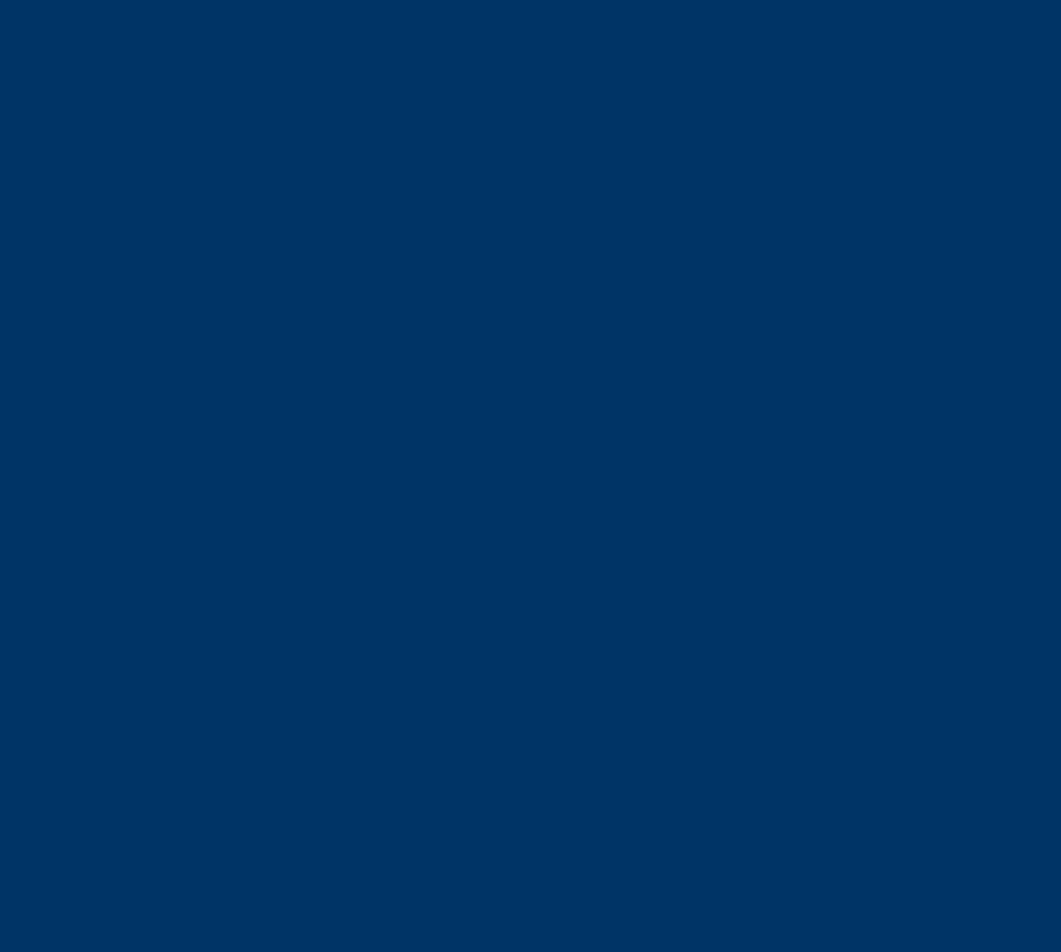
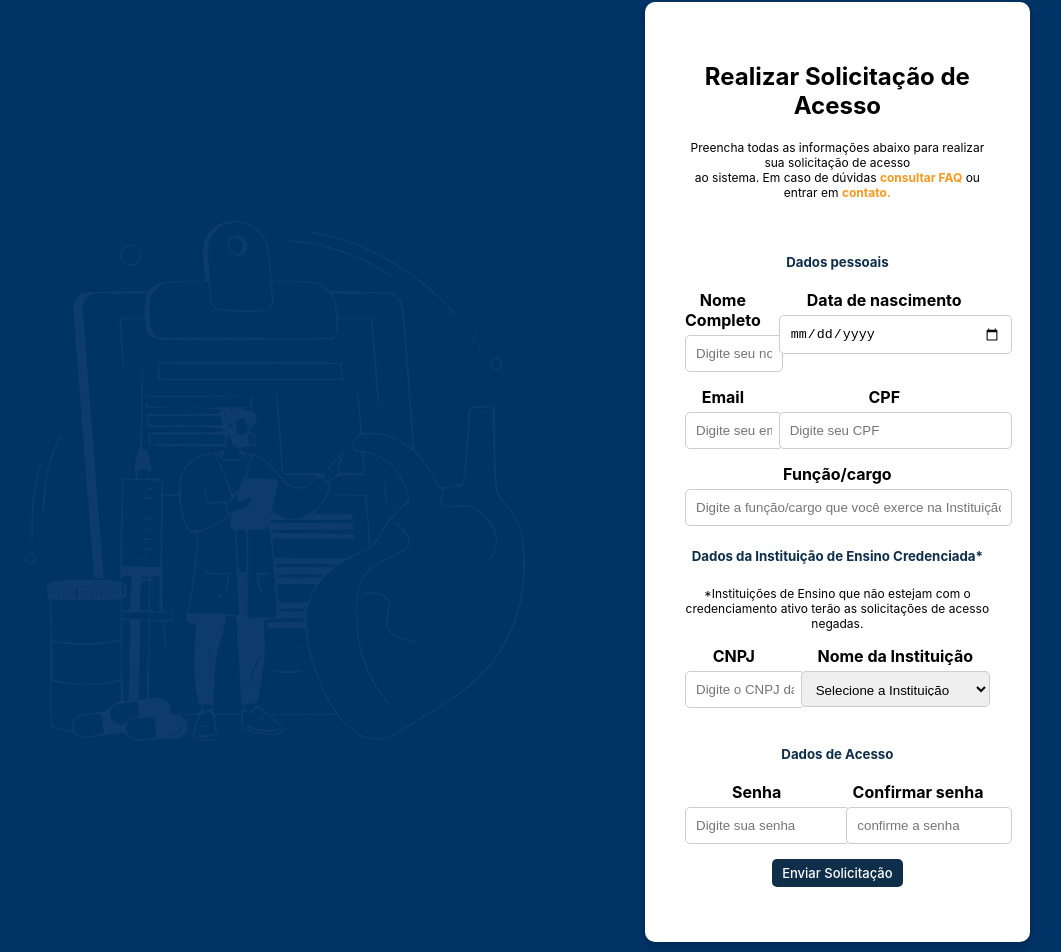
Before and after one commit to laisqueiroz/solicita, a Vue app in the folder frontend/: page /cadastro in a window 1280 px wide. Before the commit this address had no page. Shown: the part 144-1096 px from the top of the page, without its empty margins (147-1208 px from the left). Before the commit the page ends 800 px from the top, so only its background shows below. Built offline with nearby package versions, Linux system fonts and the light colour scheme.

Commit message:
corrigindo o código

```diff
--- /dev/null
+++ b/frontend/src/components/FooterIllustration.vue
@@ -0,0 +1,27 @@
+<template>
+    <div class="footer">
+        <div class="ilustracao">
+            <img src="../assets/linear arte.png" alt="Ilustração">
+        </div>
+    </div>
+</template>
+
+<script>
+
+</script>s
+
+<style scoped>
+    footer {
+        position: absolute;
+        bottom: 0;
+        left: 0;
+        width: 100%;
+        text-align: center;
+    }
+
+    .ilustracao img {
+        width: 100vw;
+        height: auto;
+        display: block;
+    }
+</style>
--- a/frontend/src/components/HeaderHome.vue
+++ b/frontend/src/components/HeaderHome.vue
@@ -1,21 +1,19 @@
 <template>
   <div class="header">
-    <div class="logo">
-      <img src="../assets/solicita.svg" alt="Logo do Sistema" class="h-10" />
-    </div>
-    <nav class="navigation">
-      <button>Página Inicial</button>
-      <button>Contato</button>
-      <button>Solicitar Acesso</button>
-      <button>Acessar Portal</button>
-    </nav>
+      <div class="logo">
+          <img id="imagem" src="../assets/logo amarela.png" width="100">
+      </div>
+      <nav class="navigation">
+          <button id="HomePage" class="btn-no-filling" href="#">Página Inicial</button>
+          <button id="Contacts" class="btn-no-filling" href="#">Contatos</button>
+          <button id="AcessSolicitation" class="btn-no-filling-sec" href="#">Solicitar Acesso</button>
+          <button id="SingIn" class="btn-secondary">Entrar</button>
+      </nav>
   </div>
 </template>
 
 <script>
-export default {
-  name: "HeaderComponent"
-};
+
 </script>
 
 <style scoped>
--- a/frontend/src/router/index.js
+++ b/frontend/src/router/index.js
@@ -5,6 +5,7 @@ import GestaoAdmin from "../views/GestaoAdmin.vue";
 import GestaoIE from "../views/GestaoIE.vue";
 import SolicitationsAdmin from "../views/SolicitationsAdmin.vue";
 import ViewSolicitation from "../views/ViewSolicitation.vue";
+import CadastroPage from "../views/CadastroPage.vue";
 
 const routes = [
   {
@@ -14,6 +15,10 @@ const routes = [
   {
     path: "/Login",
     component: LoginPage
+  },
+  {
+    path: "/cadastro",
+    component: CadastroPage
   },
 
   {
--- a/frontend/src/style.css
+++ b/frontend/src/style.css
@@ -1,4 +1,10 @@
+#app {
+  max-width: min-content;
+  margin: 0px;
+  padding: 0px;
+}
 body {
+  overflow: visible;
   background-color: #003366;
   font-family: 'Inter', Verdana, Geneva, Tahoma, sans-serif;
 }
@@ -11,7 +17,7 @@ h1 {
 button {
   border-radius: 5px;
   padding: 0.6em 1.3em;
-  font-size: 1.2em;
+  font-size: 0.9em;
   font-weight: 500;
   font-family: inherit;
   cursor: pointer;
@@ -144,17 +150,18 @@ button {
 }
 
 .header {
-  width: 100%;
+  background-color: #003366;
+  display: flex;
+  flex-direction: row;
+  justify-content: space-between;
+  align-items: center;
+  height: 60px;
+  width: 99%;
   position: fixed;
-  top: 0;
-  left: 0;
-  height: 60px;
-  display: grid;
-  grid-template-columns: repeat(8, 12.5%);
-  grid-template-rows: 60px;
-  column-gap: 3em;
-  align-items: center;
-  justify-content: space-between;
+  top: 0px;
+  left: 0px;
+  height: 30px;
+  padding: 1em;
 }
 
 .header .logo {
@@ -171,3 +178,7 @@ button {
   justify-content: space-around;
   align-items: center;
 }
+::-webkit-scrollbar {
+  width: 0px;
+  height: 0px;
+}
--- a/frontend/src/views/CadastroPage.vue
+++ b/frontend/src/views/CadastroPage.vue
@@ -0,0 +1,165 @@
+<template>
+    <title>Solicitação de Cadastro</title>
+    <HeaderHome />
+    <main style="display: flex; align-items: center; padding-right: 164px; padding-left: 164px; padding-top: 64px;">
+        <div class="ilustracao" style="margin-right: 120px;">
+            <img id="imagem" src="../assets/image 12 (Traced).png" width="500">
+        </div>
+        <div class="form-container">
+            <div class="form-titulos">
+                <h2>Realizar Solicitação de Acesso</h2>
+                <p>Preencha todas as informações abaixo para realizar sua solicitação de acesso <br>ao sistema. Em caso
+                    de dúvidas <span style="color: #f7981d;"><b>consultar FAQ</b></span> ou entrar em <span
+                        style="color: #f7981d;"><b>contato.</b></span></p>
+                <br>
+                <h5 style="color: #0e2e4a; margin-bottom: 20px;">Dados pessoais</h5>
+            </div>
+            <form>
+                <div style="display: flex;">
+                    <div class="form-group" style="margin-right: 18px; flex: 1;">
+                        <label for="nome">Nome Completo</label>
+                        <input type="text" id="nome" name="nome" placeholder="Digite seu nome completo"
+                            style="max-height: 36px;">
+                    </div>
+                    <div class="form-group">
+                        <label for="date">Data de nascimento</label>
+                        <input type="date" name="date" style="min-width: 189px; max-height: 36px;">
+                    </div>
+                </div>
+
+                <div style="display: flex;">
+                    <div class="form-group" style="flex: 1; margin-right: 18px;">
+                        <label for="email">Email</label>
+                        <input type="email" id="email" name="email" placeholder="Digite seu email"
+                            style="max-height: 36px;">
+                    </div>
+                    <div class="form-group">
+                        <label for="cpf">CPF</label>
+                        <input type="text" id="cpf" name="cpf" placeholder="Digite seu CPF"
+                            style="min-width: 189px; max-height: 36px;">
+                    </div>
+                </div>
+
+                <div class="form-group">
+                    <label for="Função cargo">Função/cargo</label>
+                    <input type="text" id="Função cargo" name="Função cargo"
+                        placeholder="Digite a função/cargo que você exerce na Instituição.">
+                </div>
+
+                <div class="form-group">
+                    <h5 style="color: #0e2e4a;">Dados da Instituição de Ensino Credenciada*</h5>
+                    <p style=" font-size: 12px;">*Instituições de Ensino que não estejam com o credenciamento ativo
+                        terão as solicitações de acesso negadas.</p>
+                </div>
+
+                <div style="display: flex;">
+                    <div class="form-group" style="margin-right: 18px;">
+                        <label for="CNPJ">CNPJ</label>
+                        <input type="text" id="CNPJ" name="CNPJ" placeholder="Digite o CNPJ da Instituição"
+                            style="max-height: 36px;">
+                    </div>
+
+                    <div class="form-group" style="flex: 1;">
+                        <label for="instituicao">Nome da Instituição</label>
+                        <select id="instituicao" name="instituicao" style="min-width: 189px; max-height: 36px;">
+                            <option value="" disabled selected>Selecione a Instituição</option>
+                            <option value="UFC">UFC</option>
+                        </select>
+                    </div>
+
+                </div>
+
+                <h5 style="color: #0e2e4a; margin-bottom: 20px;">Dados de Acesso</h5>
+
+                <div style="display: flex;">
+                    <div class="form-group" style="margin-right: 18px;">
+                        <label for="senha">Senha</label>
+                        <input type="password" id="senha" name="senha" placeholder="Digite sua senha" style="max-height: 36px;">
+                    </div>
+
+                    <div class="form-group">
+                        <label for="senha">Confirmar senha</label>
+                        <input type="password" id="senha" name="senha" placeholder="confirme a senha" style="max-height: 36px;">
+                    </div>
+                </div>
+                <div class="form-group">
+                    <button type="submit">Enviar Solicitação</button>
+                </div>
+            </form>
+        </div>
+    </main>
+</template>
+
+<script>
+import HeaderHome from '../components/HeaderHome.vue';
+
+</script>
+
+<style>
+.ilustracao {
+    top: 200px;
+    left: 150px;
+}
+
+.form-container {
+    background-color: #ffffff;
+    color: #000000;
+    padding: 40px;
+    border-radius: 10px;
+    max-width: 600px;
+    margin: 10px auto;
+    box-shadow: 0 4px 8px rgba(0, 0, 0, 0.2);
+    margin-bottom: 32px;
+}
+
+.form-titulos h2 {
+    text-align: center;
+}
+
+.form-titulos p {
+    font-size: 12px;
+    text-align: center;
+
+}
+
+.form-group {
+    margin-bottom: 15px;
+}
+
+.form-group label {
+    display: block;
+    font-weight: bold;
+    margin-bottom: 5px;
+}
+
+.form-group input,
+.form-group select {
+    width: 100%;
+    padding: 10px;
+    border: 1px solid #ccc;
+    border-radius: 5px;
+}
+
+.form-group input:focus {
+    border: 2px solid #0e2e4a;
+    outline: none;
+}
+
+.form-group button {
+    padding: 6px 10px;
+    background-color: #0e2e4a;
+    color: #ffffff;
+    border: none;
+    border-radius: 5px;
+    cursor: pointer;
+    font-size: 13px;
+
+    display: block;
+    margin: 0 auto;
+
+}
+
+.form-group button:hover {
+    background-color: #0c273e;
+}
+</style>
--- a/frontend/src/views/GestaoAdmin.vue
+++ b/frontend/src/views/GestaoAdmin.vue
@@ -7,6 +7,7 @@
                 title="Gerenciar Solicitações"
                 description="uashuahsdiuashdhsadjhsaidhsuadnkjsadnkjasdkjasdkjashdkjahskdjhaskdjhsakjdhasjdhkshdkjashkdjhaskdjhaskjdh"
             />
+            <CardComponents />
             <CardComponents
                 title="Gerenciar Instituições Credenciadas"
                 description="uashuahsdiuashdhsadjhsaidhsuadnkjsadnkjasdkjasdkjashdkjahskdjhaskdjhsakjdhasjdhkshdkjashkdjhaskdjhaskjdh"
--- a/frontend/src/views/HomePage.vue
+++ b/frontend/src/views/HomePage.vue
@@ -1,19 +1,59 @@
 <template>
     <title>Portal Solicita</title>
     <HeaderComponent />
+    <main class="container">
+      <div class="galery">
+      </div>
+      <div class="content">
+          <h1>Facilitando<br> a prática, <br> ampliando o <br> aprendizado</h1>
+          <p>Um sistema inovador projetado para simplificar o processo de solicitação de práticas de ensino. Destinado a coordenadores e instituições de ensino, o sistema facilita a gestão dos pedidos, permitindo o acompanhamento de status e aprovações, promovendo uma experiência mais eficiente e organizada.</p>
+      </div>
+    </main>
+    <FooterComponent />
 </template>
 
-<script>
+<script setup>
+import HeaderComponent from '../components/HeaderHome.vue';
+import FooterComponent from '../components/FooterIllustration.vue';
 
-import HeaderComponent from '../components/HeaderHome.vue';
-
-export default {
-  components: {
-    HeaderComponent,
-  },
-}
 </script>
 
-<style>
-
+<style scoped>
+#app {
+max-width: min-content;
+margin: 0px;
+padding: 0px;
+}
+main {
+display: flex;
+justify-content: space-between;
+align-items: center;
+padding: 0 40px;
+height: calc(100vh - 80px);
+}
+.container {
+display: grid;
+grid-template-columns: repeat(5, 20%);
+grid-template-rows: 25% 25% 25% 25%;
+}
+.content {
+grid-column-start: 4;
+grid-column-end: 6;
+grid-row-start: 2;
+grid-row-end: 4;
+}
+.content h1 {
+text-align: left;
+font-size: 30px;
+color: #f7981d;
+line-height: 1.2;
+}
+.content p {
+color: #fff;
+text-align: left;
+font-size: 14px;
+margin-top: 20px;
+line-height: 1.6;
+padding-right: 100px;
+}
 </style>
--- a/frontend/src/views/LoginPage.vue
+++ b/frontend/src/views/LoginPage.vue
@@ -1,5 +1,5 @@
 <template>
-    <HeaderHome/>
+    <HeaderHome />
     <div class="container">
         <div class="illustration">
             <img src="../assets/image 9 (Traced).png" alt="Ilustração">
@@ -26,6 +26,9 @@ import HeaderHome from "../components/HeaderHome.vue"
 </script>
 
 <style scoped>
+h1 {
+    color: #000;
+}
         .container {
             display: flex;
             align-items: center;
```
